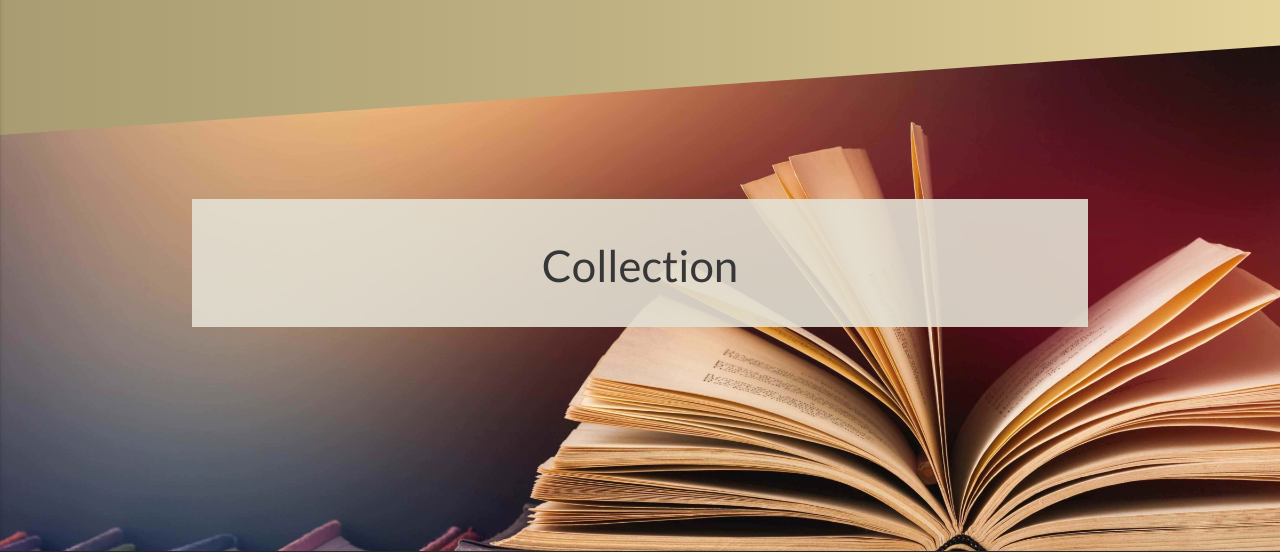
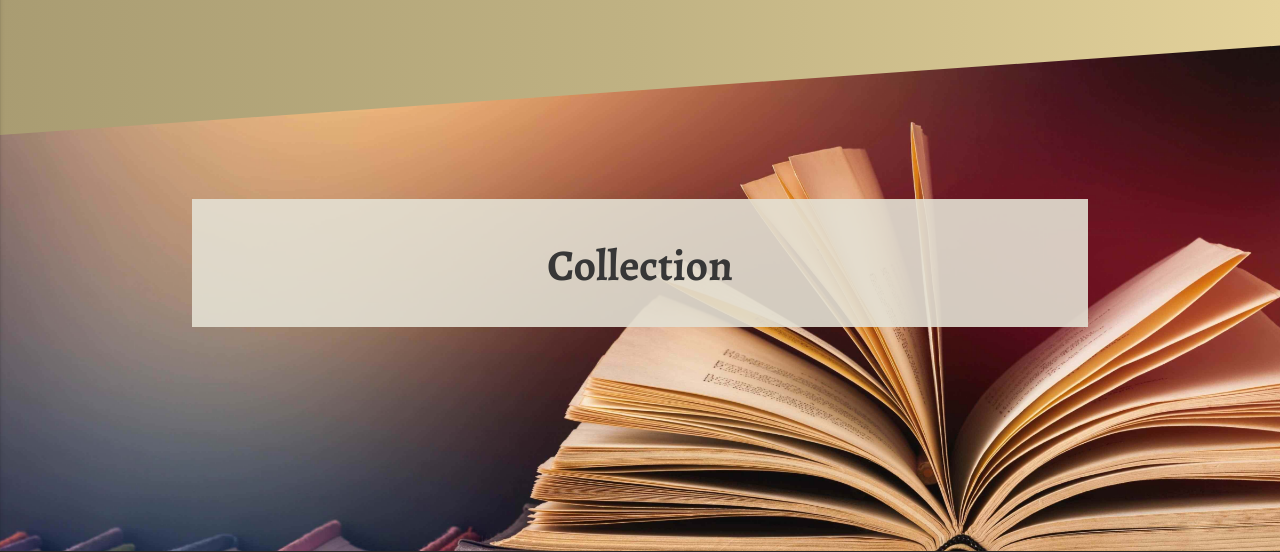
Before and after one commit to JBroks/booksy-reviews, a Flask app: page /show_collection in a window 1280 px wide. Shown: the part 65-617 px from the top of the page. Run offline with Flask 2, Linux system fonts and the light colour scheme; data that the repository does not hold is empty; some libraries are stand-ins or nearby versions.

Commit message:
Headings font changed and sizes on small devices adjusted

```diff
--- a/static/css/style.css
+++ b/static/css/style.css
@@ -1,6 +1,6 @@
 /* Import fonts */
 
-@import url('https://fonts.googleapis.com/css?family=Lato:300,400,700|Parisienne&display=swap');
+@import url('https://fonts.googleapis.com/css?family=Lato:300,400,700|Parisienne|Alegreya:400,500,700,800&display=swap');
 
 /* Remove margin from rows */
 
@@ -15,6 +15,16 @@ body,
 #profile-review-title a {
     font-family: "Lato", sans-serif;
     color: #373737;
+}
+
+h3 {
+    font-family: "Alegreya", sans-serif;
+    font-weight: 700;
+}
+
+h4 {
+    font-family: "Alegreya", sans-serif;
+    font-weight: 500;
 }
 
 /* Footer gradient color effect */
@@ -320,6 +330,7 @@ textarea.materialize-textarea:focus:not([readonly])+label,
 
 #book-info-container .title {
     font-weight: 700;
+    font-family: "Alegreya", sans-serif;
     font-size: 1.8rem;
 }
 
@@ -473,4 +484,8 @@ button#cancel:hover {
     h4 {
         font-size: 1.9rem;
     }
+
+    nav:before {
+        height: 160px;
+    }
 }
```
